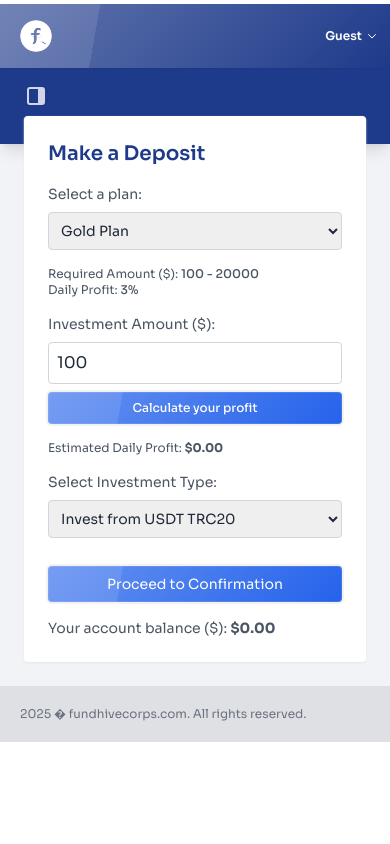
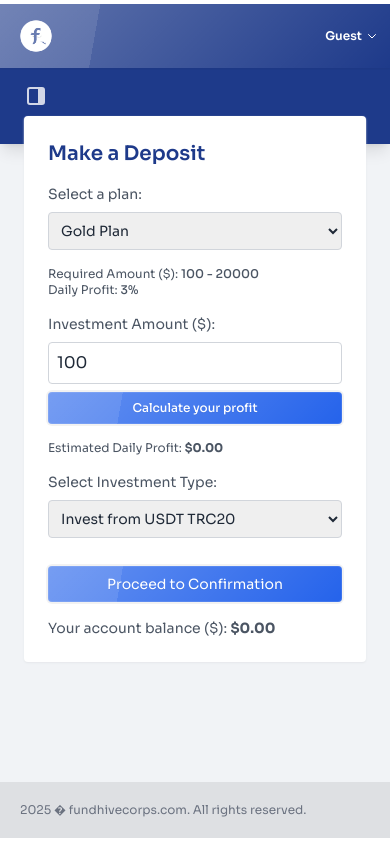
Before and after one commit to Swings0/FundHive, a Next.js app: page /deposit in a window 390 px wide. Built offline with nearby package versions, Linux system fonts and the light colour scheme; no server answers.

Commit message:
Stash #3

```diff
--- a/src/app/components/Layout.tsx
+++ b/src/app/components/Layout.tsx
@@ -33,7 +33,7 @@ const Layout = ({ children, username }: LayoutProps) => {
               </main>
             </div>
 
-           <footer className=" lg:absolute bottom-0 left-40 w-full bg-[#dadcdf] text-gray-500 text-left p-5 text-xs lg:text-sm z-0 lg:ml-10 bg-opacity-80 whitespace-nowrap ">
+           <footer className=" lg:absolute bottom-0 left-40 w-full bg-[#dadcdf] text-gray-500 text-left p-5 text-xs lg:text-sm z-0 lg:ml-10 bg-opacity-80 whitespace-nowrap mt-24 md:mt-32">
             2025 � fundhivecorps.com. All rights reserved.
           </footer>
           </div>
```
